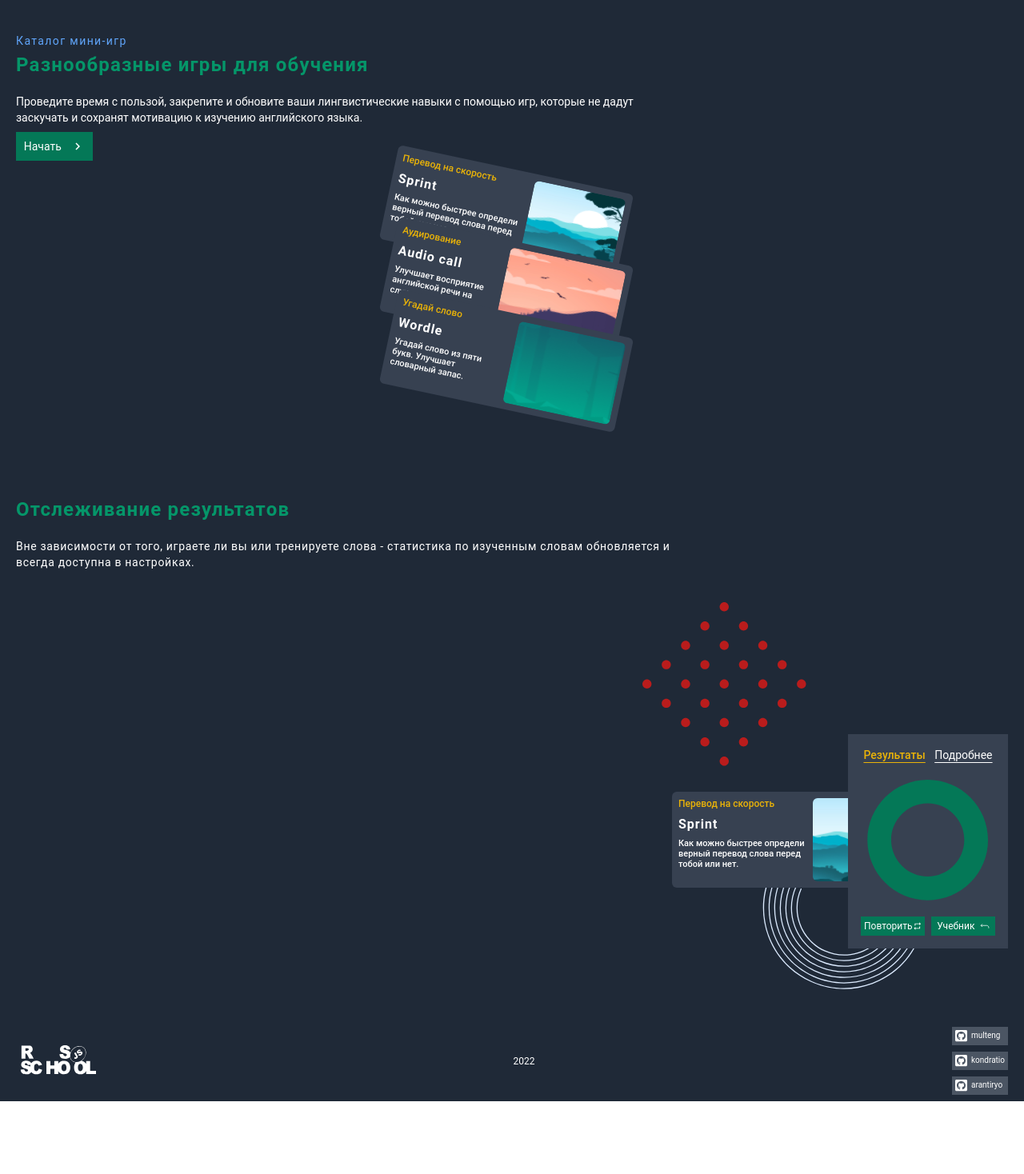
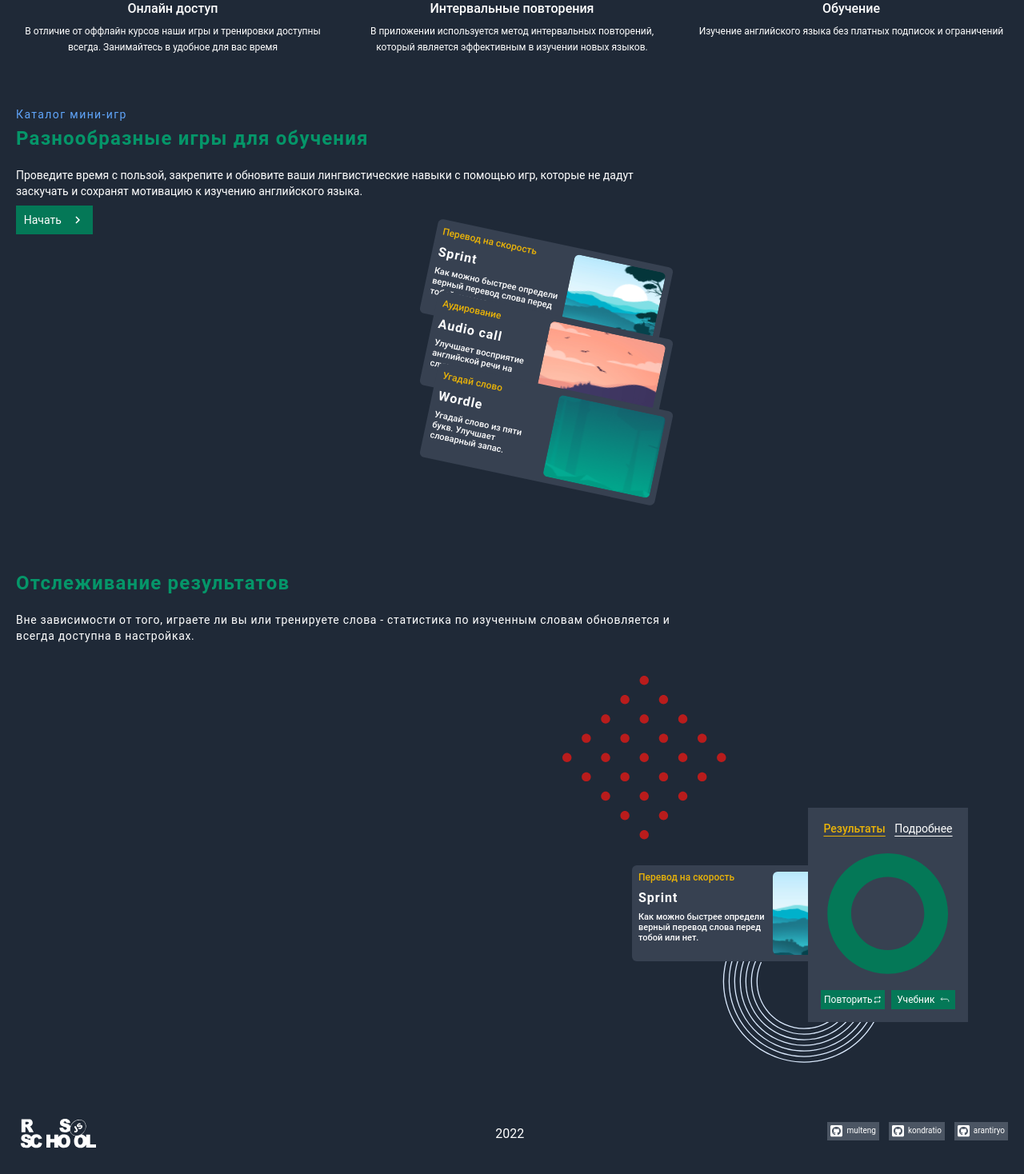
Before and after one commit to Arantiryo/rs-lang, a React (Create React App) app in the folder rs-lang/: page / in a window 1280 px wide. Shown: the part 568-2036 px from the top of the page at 80% size. Before the commit the page ends 1945 px from the top, so only its background shows below. Built offline with nearby package versions, Linux system fonts and the light colour scheme.

Commit message:
feat: add support for 768px resolution

```diff
--- a/rs-lang/src/components/Benefits/Benefits.tsx
+++ b/rs-lang/src/components/Benefits/Benefits.tsx
@@ -4,7 +4,7 @@ import education from "../../assets/svg/benefits__education.svg";
 
 export default function Benefits() {
   return (
-    <div className="benefits-section relative w-full sm:flex sm:items-baseline sm:justify-between sm:gap-8">
+    <div className="benefits-section relative w-full sm:flex sm:items-baseline sm:justify-between sm:gap-8 md:mb-6">
       <BenefitsCard
         className="benefits-section sm:w-1/3"
         icon={onlineAccessIcon}
@@ -13,13 +13,13 @@ export default function Benefits() {
           Занимайтесь в удобное для вас время"
       />
       <BenefitsCard
-        className="card__spaced-repetition  sm:w-1/3"
+        className="card__spaced-repetition sm:w-1/3"
         icon={spaceRepetition}
         heading="Интервальные повторения"
         text="В приложении используется метод интервальных повторений, который является эффективным в изучении новых языков."
       />
       <BenefitsCard
-        className="card__education  sm:w-1/3"
+        className="card__education sm:w-1/3"
         icon={education}
         heading="Обучение"
         text="Изучение английского языка без платных подписок и ограничений"
--- a/rs-lang/src/components/Footer/Footer.tsx
+++ b/rs-lang/src/components/Footer/Footer.tsx
@@ -4,8 +4,8 @@ import footerGithub from "../../assets/svg/github.svg";
 
 export default function Footer() {
   return (
-    <footer className="footer relative w-full flex items-center justify-between py-2">
-      <div className="rs-logo">
+    <footer className="footer relative w-full flex items-center justify-between py-2 md:min-h-[100px]">
+      <div className="rs-logo md:min-w-[220px]">
         <Link
           to={{ pathname: "https://rs.school/" }}
           target="_blank"
@@ -18,10 +18,12 @@ export default function Footer() {
           />
         </Link>
       </div>
-      <div className="year">
-        <span className="text-white text-xs leading-3">2022</span>
+      <div className="year md:min-w-[220px] text-center">
+        <span className="text-white text-xs leading-3 md:text-base md:leading-5">
+          2022
+        </span>
       </div>
-      <div className="gh-profiles">
+      <div className="gh-profiles md:flex md:gap-3">
         <Link
           to={{ pathname: "https://github.com/multeng" }}
           target="_blank"
--- a/rs-lang/src/components/Mini-games/MiniGames.tsx
+++ b/rs-lang/src/components/Mini-games/MiniGames.tsx
@@ -26,7 +26,7 @@ export default function MiniGames() {
           Начать <MdKeyboardArrowRight className="text-lg" />
         </span>
       </LoaderButton>
-      <div className="pt-10 relative flex flex-col items-center sm:bottom-[50px] sm:left-[200px]">
+      <div className="pt-10 relative flex flex-col items-center sm:bottom-[50px] sm:left-[200px] md:left-[250px]">
         <div className="rotate-12 relative">
           <GameSprint />
         </div>
--- a/rs-lang/src/components/ResultsTracking/ResultsTracking.tsx
+++ b/rs-lang/src/components/ResultsTracking/ResultsTracking.tsx
@@ -17,11 +17,11 @@ export default function ResultsTracking() {
         </p>
       </div>
       <img
-        className="ml-auto relative top-[-10px] pb-2 mb-10 sm:right-[250px] sm:top-[40px] sm:w-1/6 "
+        className="ml-auto relative top-[-10px] pb-2 mb-10 sm:right-[250px] sm:top-[40px] sm:w-1/6 md:right-[350px]"
         src={resultsPseudoElem1}
         alt="pseudo element"
       />
-      <div className="relative ml-auto w-3/4 max-w-[520px] flex items-baseline justify-end mb-10 sm:top-[-50px]">
+      <div className="relative ml-auto w-3/4 max-w-[520px] flex items-baseline justify-end mb-10 sm:top-[-50px] md:right-[50px]">
         <div className="relative top-[40px] left-[80px] z-10 xs:top-[60px]">
           <GameSprint />
         </div>
--- a/rs-lang/src/components/Welcome/Welcome.tsx
+++ b/rs-lang/src/components/Welcome/Welcome.tsx
@@ -18,7 +18,7 @@ export default function Welcome() {
           повторения для запоминания слов
         </p>
       </div>
-      <div className="relative flex items-start justify-between">
+      <div className="relative flex items-start justify-between md:mb-10">
         <LoaderButton
           type="button"
           className="welcome__btn_begin relative top-5 w-18 h-7 xs:w-24 xs:h-9 bg-emerald-700 hover:bg-emerald-600 transition-colors text-white text-sm px-1"
@@ -30,13 +30,13 @@ export default function Welcome() {
           </span>
         </LoaderButton>
         <img
-          className="relative xs:w-60 sm:w-72 sm:bottom-[100px]"
+          className="relative xs:w-60 sm:w-72 sm:bottom-[100px] md:w-80"
           src={welcomeImage}
           alt="welcome"
         />
       </div>
       <img
-        className="relative  bottom-10 left-[-10px] sm:absolute sm:w-[200px] sm:bottom-[50px] sm:left-[100px]"
+        className="relative  bottom-10 left-[-10px] sm:absolute sm:w-[200px] sm:bottom-[50px] sm:left-[100px] md:sm:left-[210px]"
         src={welcomePseudoElem2}
         alt="pseudo element"
       />
```
